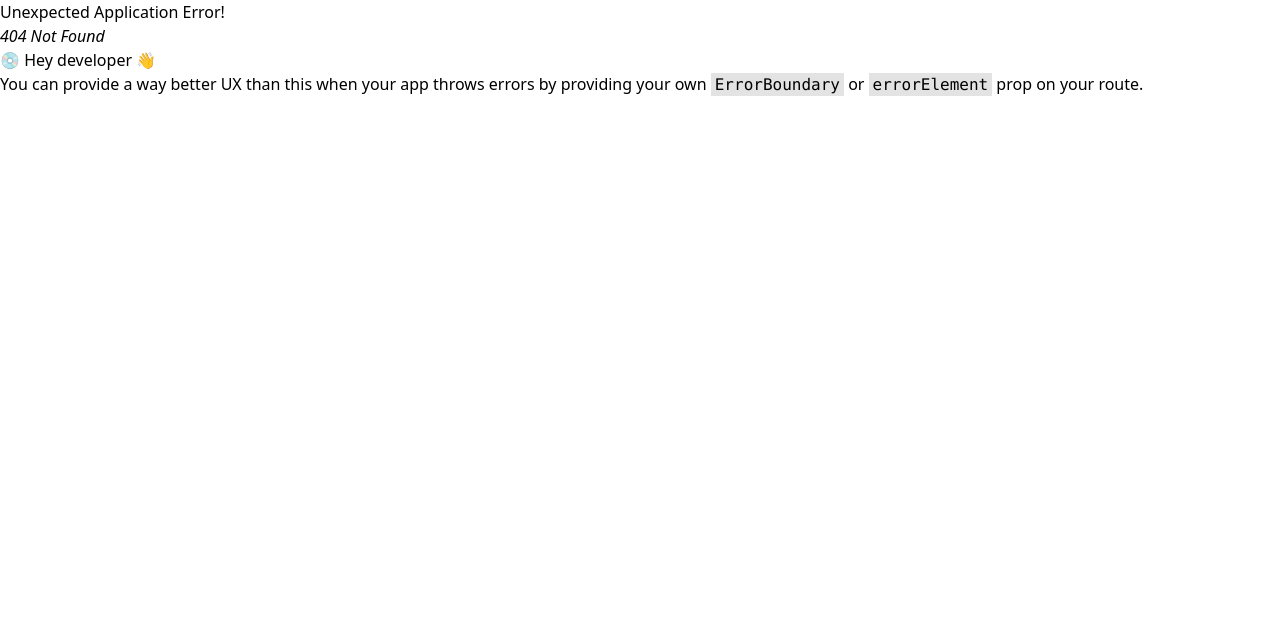
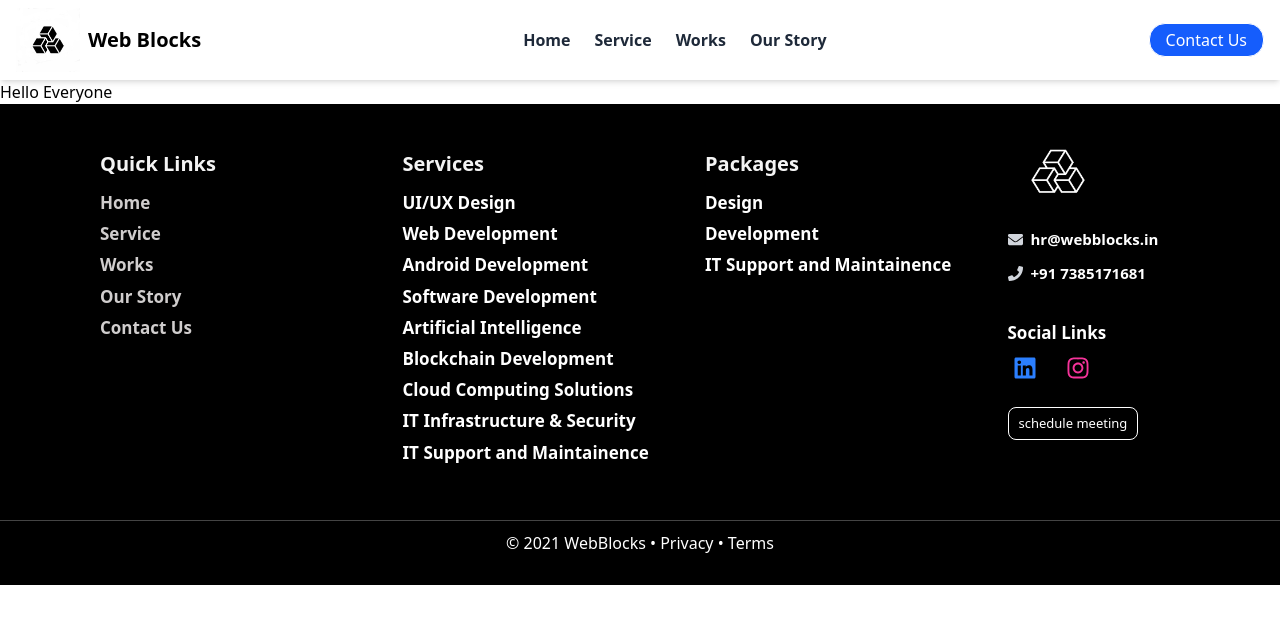
Before and after one commit to romanvaibhav/COMPANY, a React (Vite) app: page /service in a window 1280 px wide. Before the commit this address had no page. Shown: the top 624 px of the page. Built offline with nearby package versions, Linux system fonts and the light colour scheme.

Commit message:
the change

```diff
--- a/src/App.jsx
+++ b/src/App.jsx
@@ -2,11 +2,7 @@ import "./App.css";
 import { RouterProvider } from "react-router-dom";
 import appRouter from "./appRouter";
 function App() {
-  return (
-    <>
-      <RouterProvider router={appRouter} />
-    </>
-  );
+  return <>{<RouterProvider router={appRouter} />}</>;
 }
 
 export default App;
--- a/src/components/admin/Home.jsx
+++ b/src/components/admin/Home.jsx
@@ -12,7 +12,7 @@ function Home() {
   return (
     <div className="h-auto w-full overflow-hidden">
       <div
-        className="h-[550px] w-full border border-black"
+        className="sm:h-[500px] md:h-[550px]  w-full border border-black"
         style={{
           backgroundImage: `url(${moving})`,
           backgroundSize: "100% 100%",
@@ -20,7 +20,7 @@ function Home() {
         }}
       >
         <div className="flex flex-col justify-center text-white items-start h-full w-full px-10">
-          <div className="-mt-10">
+          <div className="-mt-10 md:mt-5">
             <p className="text-white text-4xl font-bold">
               Build Bold <br /> Lead the Future
             </p>
--- a/src/components/admin/Service.jsx
+++ b/src/components/admin/Service.jsx
@@ -1,3 +1,3 @@
 export default function Service() {
-  return <div></div>;
+  return <div>Hello Everyone</div>;
 }
--- /dev/null
+++ b/src/components/nav/Footer.jsx
@@ -0,0 +1,149 @@
+import { FaLinkedin, FaInstagram, FaHashtag } from "react-icons/fa";
+import { FaEnvelope, FaPhone } from "react-icons/fa";
+
+import footerlogo from "../../assets/footerimage.jpg";
+function Footer() {
+  return (
+    <body>
+      <footer className="bg-black text-white py-5">
+        <div className="flex justify-between flex-wrap w-full mx-auto px-5">
+          {/* <!-- Info Section --> */}
+          <div className="flex-1 basis-[200px] m-[25px] ml-20">
+            <h4 className="text-[20px] font-bold mb-[10px] text-[#f4f4f4]">
+              Quick Links
+            </h4>
+            <ul className="text-[17px] font-bold my-[5px] leading-[1.6] list-none p-0">
+              <li className="pb-1">
+                <a
+                  className="text-[#d0cdcd] no-underline transition-colors duration-300 ease-in-out hover:text-[#f4f4f4]"
+                  href="/"
+                >
+                  Home
+                </a>
+              </li>
+              <li className="pb-1">
+                <a
+                  className="text-[#d0cdcd] no-underline transition-colors duration-300 ease-in-out hover:text-[#f4f4f4]"
+                  href="/"
+                >
+                  Service
+                </a>
+              </li>
+              <li className="pb-1">
+                <a
+                  className="text-[#d0cdcd] no-underline transition-colors duration-300 ease-in-out hover:text-[#f4f4f4]"
+                  href="/"
+                >
+                  Works
+                </a>
+              </li>
+              <li className="pb-1">
+                <a
+                  className="text-[#d0cdcd] no-underline transition-colors duration-300 ease-in-out hover:text-[#f4f4f4]"
+                  href="/"
+                >
+                  Our Story
+                </a>
+              </li>
+              <li className="pb-1">
+                <a
+                  className="text-[#d0cdcd] no-underline transition-colors duration-300 ease-in-out hover:text-[#f4f4f4]"
+                  href="/"
+                >
+                  Contact Us
+                </a>
+              </li>
+            </ul>
+          </div>
+
+          {/* <!-- Customer Service Section --> */}
+          <div className="flex-1 basis-[200px] m-[25px]">
+            <h4 className="text-[20px] font-bold mb-[10px] text-[#f4f4f4]">
+              Services
+            </h4>
+            <ul className="text-[17px] font-semibold my-[5px] leading-[1.6] list-none p-0">
+              {/* <!-- <li>Gen AI</li> --> */}
+              <li className="pb-1">UI/UX Design</li>
+              {/* <!-- <li>Data Analytics </li> --> */}
+              <li className="pb-1">Web Development </li>
+              <li className="pb-1">Android Development </li>
+              <li className="pb-1">Software Development</li>
+              <li className="pb-1">Artificial Intelligence</li>
+              <li className="pb-1">Blockchain Development</li>
+              <li className="pb-1">Cloud Computing Solutions</li>
+              <li className="pb-1">IT Infrastructure & Security</li>
+              <li className="pb-1">IT Support and Maintainence</li>
+            </ul>
+          </div>
+
+          {/* <!-- packages section  --> */}
+          <div className="flex-1 basis-[200px] m-[25px]">
+            <h4 className="text-[20px] font-bold mb-[10px] text-[#f4f4f4]">
+              {" "}
+              Packages{" "}
+            </h4>
+            <ul className="text-[17px] font-semibold my-[5px] leading-[1.6] list-none p-0">
+              <li className="pb-1"> Design</li>
+              <li className="pb-1"> Development</li>
+              <li className="pb-1">IT Support and Maintainence</li>
+            </ul>
+          </div>
+
+          {/* <!-- Contact Section --> */}
+          <div className="flex-1 basis-[200px] ml-[25px]">
+            {/* <!-- <h4>Contact Us</h4> --> */}
+            <div className="mb-[8px] mt-[px]">
+              <img
+                className="w-[100px] h-[95px] pl-[0px]"
+                src={footerlogo}
+                alt="Logo"
+              />
+            </div>
+
+            <div className="text-[17px] font-semibold my-[5px] leading-[1.6] list-none p-0">
+              <p className="text-[15px] font-bold mb-[10px] flex items-center gap-2">
+                <FaEnvelope className="text-gray-300" /> hr@webblocks.in
+              </p>
+
+              <p className="text-[15px] font-bold mb-[10px] flex items-center gap-2">
+                <FaPhone className="text-gray-300" /> +91 7385171681
+              </p>
+              {/* <!-- <h3><i class="fa fa-envelope"></i> :  Pune, India</h3> --> */}
+            </div>
+
+            <div className="mb-[5px] pt-[25px]">
+              <p className="text-[17px] font-bold mb-[10px]">Social Links</p>
+              <a href="#" className="mx-[5px] inline-block">
+                <FaLinkedin className="w-6 h-6 text-blue-500 hover:text-blue-700 transition-colors" />
+              </a>
+              <a href="#" className="mx-[5px] inline-block ml-6">
+                <FaInstagram className="w-6 h-6 text-pink-500 hover:text-pink-700 transition-colors" />
+              </a>
+              {/* <a href="#" className="mx-[5px] inline-block">
+                <FaHashtag className="w-6 h-6 text-gray-400 hover:text-gray-600 transition-colors" />
+              </a> */}
+
+              <div className="mt-4">
+                <button className="bg-black text-white border-[1.5px] border-white px-[10px] py-[6px] mt-[5px] rounded-lg text-center text-[13px] cursor-pointer transition-colors duration-300 hover:bg-white hover:text-black">
+                  schedule meeting
+                </button>
+              </div>
+            </div>
+          </div>
+        </div>
+
+        <div className="text-center px-5 py-[10px] border-t border-[#444] mt-5">
+          {/* <!-- <div class="social-media">
+            <a href="#"><i class="fa fa-linkedin"></i></a>
+            <a href="#"><i class="fa fa-instagram"></i></a>
+            <a href="#"><i class="fa fa-hashtag"></i></a>
+
+          </div> --> */}
+          <p>© 2021 WebBlocks • Privacy • Terms</p>
+        </div>
+      </footer>
+    </body>
+  );
+}
+
+export default Footer;
--- /dev/null
+++ b/src/components/nav/Layout.jsx
@@ -0,0 +1,17 @@
+import { Outlet } from "react-router-dom";
+import Navbar from "./Navbar";
+import Footer from "./Footer";
+
+const Layout = () => {
+  return (
+    <>
+      <Navbar />
+      <main>
+        <Outlet /> {/* Page content will be rendered here */}
+      </main>
+      <Footer />
+    </>
+  );
+};
+
+export default Layout;
--- a/src/components/nav/Navbar.jsx
+++ b/src/components/nav/Navbar.jsx
@@ -1,14 +1,21 @@
 import cubelogo from "../../assets/Three_Interlocking_Cubes copy.png";
 import { Link, Outlet } from "react-router-dom";
+import { FaBars, FaTimes } from "react-icons/fa";
+import { useState } from "react";
+
 function Navbar() {
+  const [open, setOpen] = useState(false);
+
   return (
     <div>
       <nav className="bg-white shadow-md">
-        <div className="max-w-7xl mx-auto px-0 py-0 flex items-center justify-evenly">
-          <div className="flex -ml-96 flex-row justify-center text-xl font-bold">
-            <img src={cubelogo} className="h-20 w-20"></img>
-            <h1 className="mt-7 -ml-4">Web Blocks</h1>
+        <div className="max-w-7xl mx-auto px-4 py-2 flex items-center justify-between">
+          {/* Left: Logo + Name */}
+          <div className="flex items-center gap-x-2 text-xl font-bold">
+            <img src={cubelogo} className="h-16 w-16" alt="Company Logo" />
+            <h1 className="text-lg sm:text-xl">Web Blocks</h1>
           </div>
+
           <div className="hidden md:flex space-x-6 font-bold">
             <Link to="/" className="text-gray-800  hover:text-blue-600">
               Home
@@ -21,11 +28,16 @@ function Navbar() {
               Our Story
             </a>
           </div>
-          <button className="-mr-96 border bg-blue-600 text-white px-4 py-1 rounded-2xl hover:bg-blue-700 transition">
+          <button className=" border hidden md:flex bg-blue-600 text-white px-4 py-1 rounded-2xl hover:bg-blue-700 transition">
             Contact Us
           </button>
-
-          <button className="md:hidden text-gray-700 focus:outline-none">
+          <button
+            className="md:hidden text-gray-700 text-2xl"
+            onClick={() => setOpen(!open)}
+          >
+            <FaBars />
+          </button>
+          {/* <button className="md:hidden text-gray-700 focus:outline-none">
             <svg
               className="w-6 h-6"
               fill="none"
@@ -48,11 +60,17 @@ function Navbar() {
                 />
               )}
             </svg>
-          </button>
+          </button> */}
         </div>
         {/* Mobile menu */}
         {open && (
-          <div className="md:hidden px-4 pb-4 space-y-2 bg-white">
+          <div className="fixed top-0 right-0 h-full w-38 bg-white shadow-lg p-6 space-y-4 md:hidden z-50">
+            <button
+              className="self-end text-2xl text-gray-700"
+              onClick={() => setOpen(false)}
+            >
+              <FaTimes />
+            </button>
             <a href="#" className="block text-gray-700 hover:text-blue-600">
               Home
             </a>
@@ -67,7 +85,6 @@ function Navbar() {
             </a>
           </div>
         )}
-        <Outlet />
       </nav>
     </div>
   );
```
Also changed, not shown: src/appRouter.jsx (+7 -1 lines), src/assets/footerimage.jpg (added).
